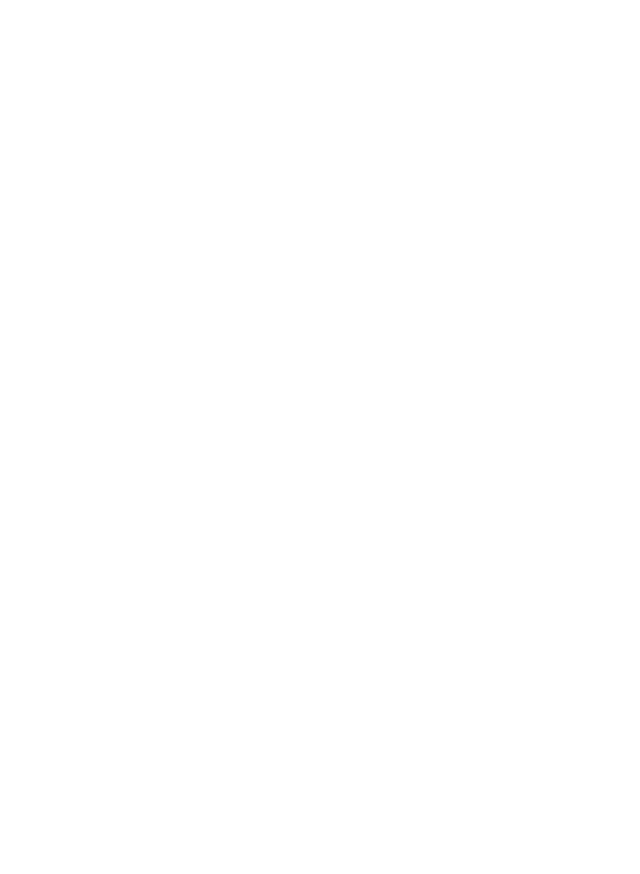
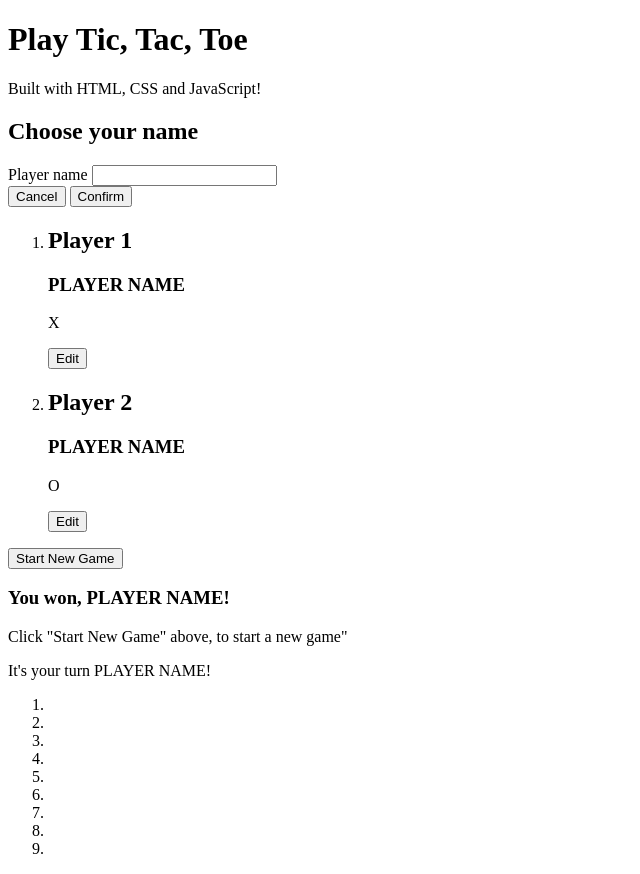
Before and after one commit to Kevin-Ratschinski/TIC-TAC-TOE, a plain HTML site: page index.html in a window 1280 px wide. Shown: the whole page, without its empty margins (0-640 px from the left). Before the commit the page ends 800 px from the top, so only its background shows below. Drawn offline with Linux system fonts and the light colour scheme.

Commit message:
creating HTML structure

```diff
--- a/index.html
+++ b/index.html
@@ -6,5 +6,67 @@
     <meta name="viewport" content="width=device-width, initial-scale=1.0" />
     <title>Tic Tac Toe</title>
   </head>
-  <body></body>
+  <body>
+    <header>
+      <h1>Play Tic, Tac, Toe</h1>
+      <p>Built with HTML, CSS and JavaScript!</p>
+    </header>
+    <main>
+      <aside>
+        <h2>Choose your name</h2>
+        <form>
+          <div>
+            <label for="playername">Player name</label>
+            <input type="text" name="playername" id="playername" />
+          </div>
+          <div>
+            <button type="button">Cancel</button>
+            <button type="submit">Confirm</button>
+          </div>
+        </form>
+      </aside>
+      <section id="game-configuration">
+        <ol>
+          <li>
+            <article>
+              <h2>Player 1</h2>
+              <h3>PLAYER NAME</h3>
+              <p>X</p>
+              <button>Edit</button>
+            </article>
+          </li>
+          <li>
+            <article>
+              <h2>Player 2</h2>
+              <h3>PLAYER NAME</h3>
+              <p>O</p>
+              <button>Edit</button>
+            </article>
+          </li>
+        </ol>
+        <button>Start New Game</button>
+      </section>
+
+      <section id="active-game">
+        <article>
+          <h3>You won, <span id="winner-name">PLAYER NAME</span>!</h3>
+          <p>Click "Start New Game" above, to start a new game"</p>
+        </article>
+        <p>It's your turn <span id="active-player-name">PLAYER NAME</span>!</p>
+        <ol>
+          <li></li>
+          <li></li>
+          <li></li>
+
+          <li></li>
+          <li></li>
+          <li></li>
+
+          <li></li>
+          <li></li>
+          <li></li>
+        </ol>
+      </section>
+    </main>
+  </body>
 </html>
```
